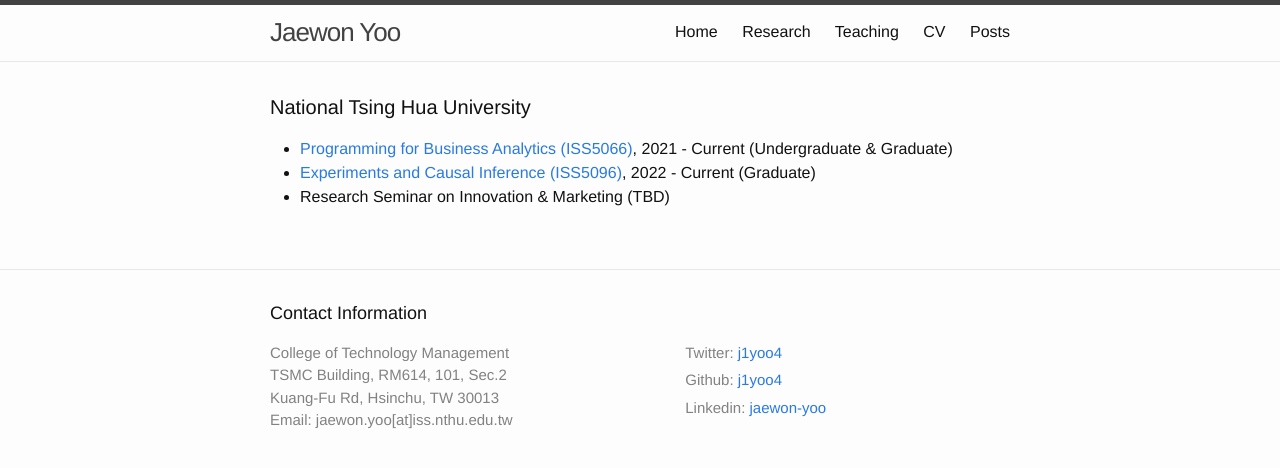
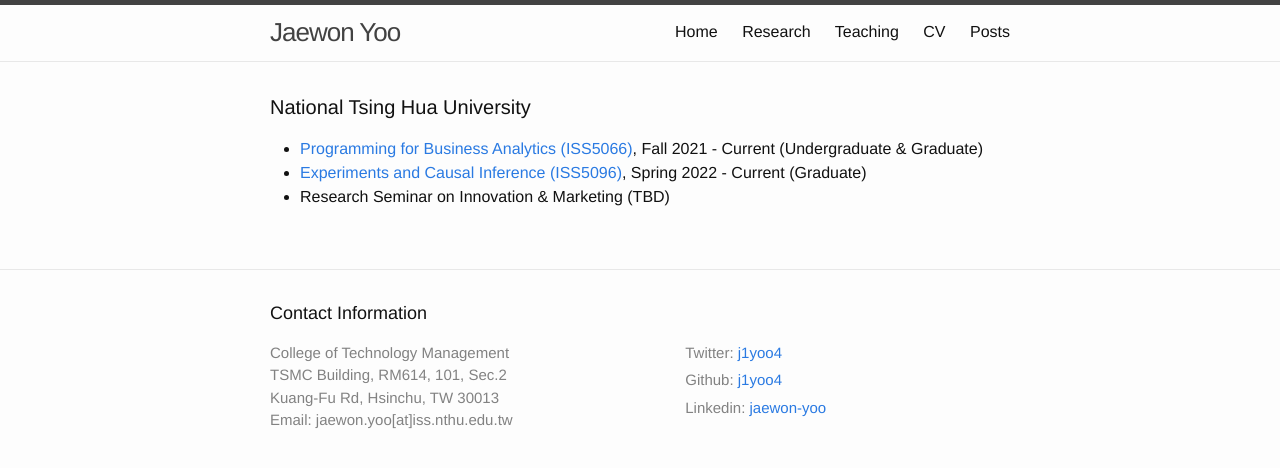
Before and after one commit to j1yoo/j1yoo.github.io, a Jekyll site: the page built from teaching.markdown, in a window 1280 px wide. Shown: the top 468 px of the page. Built offline with Jekyll 4.4.1, drawn with Linux system fonts in a browser that asks for light colours.

Commit message:
Update teaching.markdown

```diff
--- a/teaching.markdown
+++ b/teaching.markdown
@@ -5,6 +5,6 @@
 ---
 
 #### National Tsing Hua University
-* [Programming for Business Analytics (ISS5066)](https://bit.ly/3kax9YO){:target="_blank"}, 2021 - Current (Undergraduate & Graduate)
-* [Experiments and Causal Inference (ISS5096)](https://drive.google.com/file/d/1lhid4wTdRRbjKAEqNQZk3aEVDHTt8sXf/view?usp=sharing){:target="_blank"}, 2022 - Current (Graduate)
+* [Programming for Business Analytics (ISS5066)](https://bit.ly/3kax9YO){:target="_blank"}, Fall 2021 - Current (Undergraduate & Graduate)
+* [Experiments and Causal Inference (ISS5096)](https://drive.google.com/file/d/1lhid4wTdRRbjKAEqNQZk3aEVDHTt8sXf/view?usp=sharing){:target="_blank"}, Spring 2022 - Current (Graduate)
 * Research Seminar on Innovation & Marketing (TBD)
```
